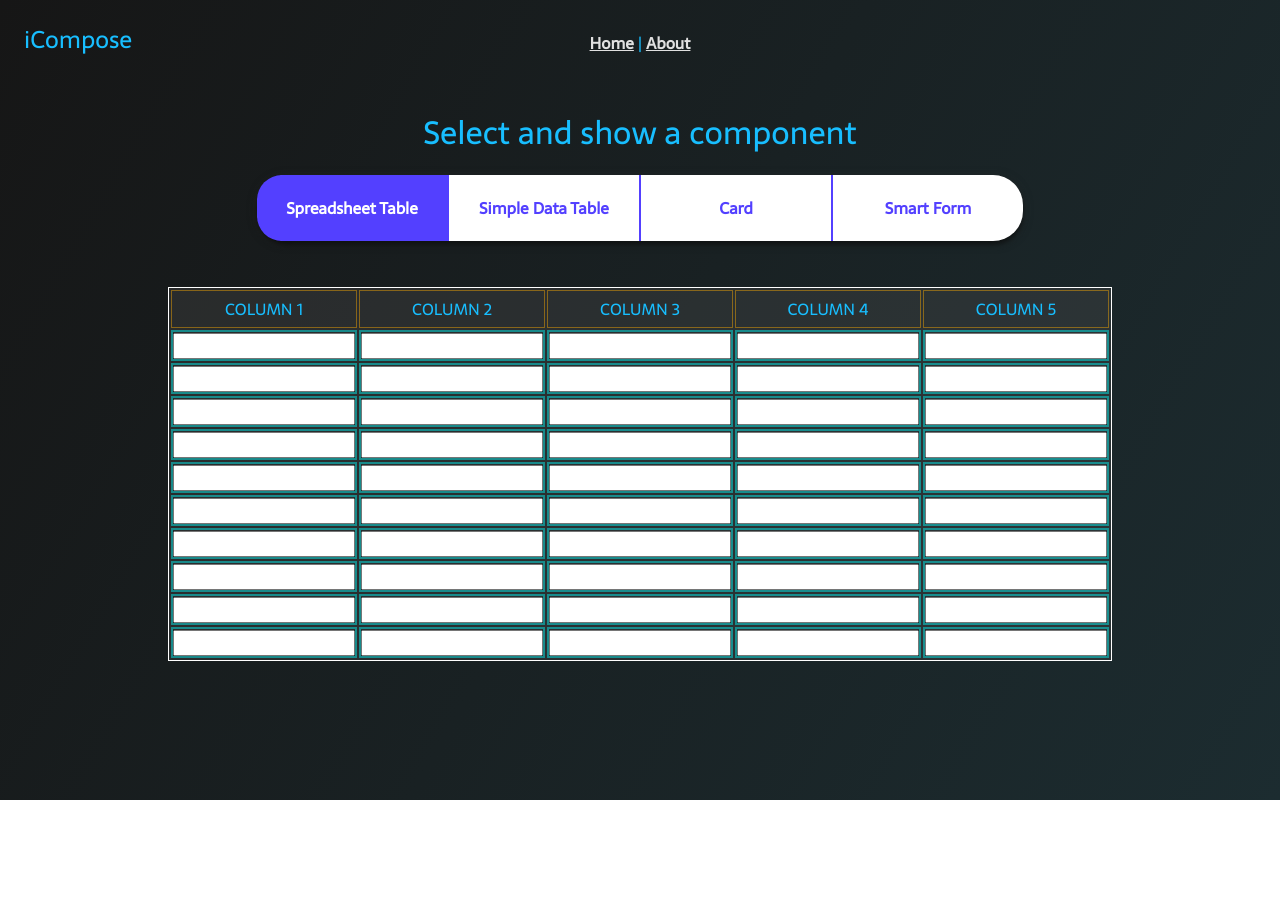
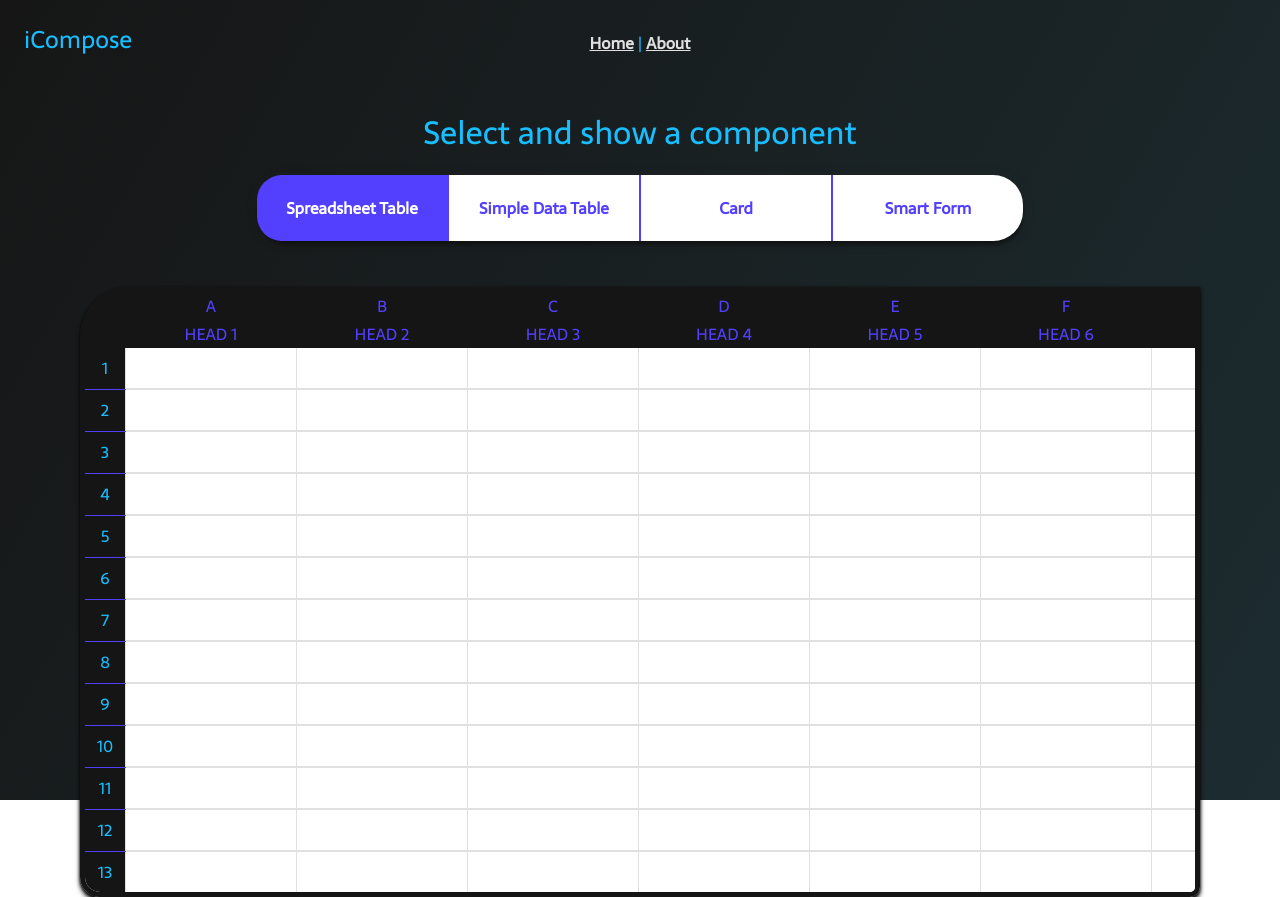
Before and after one commit to Lithos-hub/iCompose, a Vue app: page /spreadSheet in a window 1280 px wide. Before the commit the page ends 800 px from the top, so only its background shows below. Built offline with nearby package versions, Linux system fonts and the light colour scheme.

Commit message:
Table redesigned; added animations when selecting cells, rows and columns

```diff
--- a/src/App.vue
+++ b/src/App.vue
@@ -1,6 +1,6 @@
 <template>
 <div class="app-wrapper">
-  <Navbar />
+  <Navbar v-if="this.$route.path !== '/'" />
   <router-view />
 </div>
 </template>
@@ -51,4 +51,25 @@ export default {
   text-align: center;
   color: $primary;
 }
+
+  ::-webkit-scrollbar {
+    width: 8px;
+    height: 8px;
+  }
+
+  ::-webkit-scrollbar-thumb {
+    background: $secondary;
+    border-radius: 50px;
+  }
+
+  ::-webkit-scrollbar-track {
+    background: #303030;
+    border-radius: 0px 0px 0px 50px;
+  }
+
+  ::-webkit-scrollbar-corner {
+    background: #303030;
+    border-radius: 0px 0px 50px 0px;
+  }
+
 </style>
--- a/src/components/SpreadSheet.vue
+++ b/src/components/SpreadSheet.vue
@@ -1,13 +1,29 @@
 <template>
-  <div>
+  <div class="table__spreadsheet-wrap">
     <table class="mx-auto">
-      <thead>
-        <th v-for="(i, index) in numHeaders" :key="'A' + index">COLUMN {{ index + 1 }}</th>
+      <thead class="table__spreadsheet-header">
+        <tr>
+          <th
+            v-for="(char, index) in alphabet.split('_')"
+            :key="index"
+            class="table__spreadsheet-header-alphabet"
+            @click="selectColumn(index)"
+          >
+            {{ char }}
+          </th>
+        </tr>
+        <tr>
+          <th></th>
+          <th v-for="(i, index) in numHeaders" :key="'A' + index">
+            HEAD {{ index + 1 }}
+          </th>
+        </tr>
       </thead>
       <tbody>
-        <tr v-for="(i, index) in numRows" :key="'B' + index">
-          <td v-for="(i, index) in numCells" :key="'C' + index">
-            <input class="table__spreadsheet-input" />
+        <tr v-for="(i, rowIndex) in numRows" :key="'B' + rowIndex">
+          <td class="table__spreadsheet-index" @click="selectRow(i)">{{ i }}</td>
+          <td v-for="(i, colIndex) in numCells" :key="'C' + colIndex">
+            <input :class="'row-' + rowIndex + ' col-' + colIndex" />
           </td>
         </tr>
       </tbody>
@@ -20,14 +36,40 @@ import { ref } from 'vue';
 
 export default {
   setup() {
-    const numHeaders = ref(5);
-    const numRows = ref(10);
-    const numCells = ref(5);
-
+    const numHeaders = ref(26);
+    const numRows = ref(50);
+    const numCells = ref(26);
+    // alphabet A to Z joined with _
+    const alphabet = ' ABCDEFGHIJKLMNOPQRSTUVWXYZ'.split('').join('_');
+    const selectRow = (index) => {
+      const ROW_HTML = document.querySelectorAll(`.row-${index - 1}`);
+      ROW_HTML.forEach((row) => {
+        const rowToSelect = row;
+        if (!rowToSelect.classList.contains('table__spreadsheet--active-row')) {
+          rowToSelect.classList.add('table__spreadsheet--active-row');
+        } else {
+          rowToSelect.classList.remove('table__spreadsheet--active-row');
+        }
+      });
+    };
+    const selectColumn = (index) => {
+      const COL_HTML = document.querySelectorAll(`.col-${index - 1}`);
+      COL_HTML.forEach((col) => {
+        const colToSelected = col;
+        if (!colToSelected.classList.contains('table__spreadsheet--active-col')) {
+          colToSelected.classList.add('table__spreadsheet--active-col');
+        } else {
+          colToSelected.classList.remove('table__spreadsheet--active-col');
+        }
+      });
+    };
     return {
+      alphabet,
       numHeaders,
       numRows,
       numCells,
+      selectRow,
+      selectColumn,
     };
   },
 };
@@ -36,28 +78,89 @@ export default {
 <style lang="scss">
 @import "@/scss/app.scss";
 @import "@/scss/variables.scss";
-table {
-  border: 1px solid white;
-  background: #50505050;
+
+.table__spreadsheet-wrap {
+  overflow-y: scroll;
+  overflow-x: scroll;
+  max-height: 600px;
+  max-width: auto;
+  margin: 0 auto;
+  border-radius: 50px 0px 10px 20px;
+  border: 5px solid $dark;
+  box-shadow: 0px 1px 3px black, 0px 4px 5px $dark;
 }
 
-th {
-  border: 1px solid rgba(255, 174, 0, 0.438);
-  padding: 5px;
+table {
+  position: relative;
+  width: 100%;
+  border-collapse: collapse;
+  border-radius: 50px 0px 0px 0px;
+
 }
 
-td {
-  border: 2px solid rgba(0, 255, 255, 0.438);
+.table__spreadsheet-header {
+  position: -webkit-sticky;
+  position: sticky;
+  top: 0;
+  z-index: 2;
+  background: $dark;
+
+  th {
+    color: $secondary;
+  }
+}
+
+tr {
+  border: none;
+}
+
+input, td {
+  height: 40px;
+  border: none;
   padding: 0;
-  margin: 0;
+  max-width: 170px;
+  border-right: 1px solid $tertiary;
+  border-bottom: 1px solid $tertiary;
 }
 
 input:focus {
   outline: none;
+}
+.table__spreadsheet-header-alphabet {
+  cursor: pointer;
+  transition: all .3s ease-out;
+
+  &:hover {
+    color: white;
+    background: $twilight;
+  }
+}
+.table__spreadsheet-index {
+  transition: all .3s ease-out;
+  cursor: pointer;
+  min-width: 40px;
+  height: auto;
+  background: $dark;
+  border-bottom: 1px solid $secondary;
+
+    &:hover {
+    color: white;
+    background: $twilight;
+  }
 }
 
 .table__spreadsheet-input {
   padding: 0;
   margin: 0;
 }
+
+.table__spreadsheet--active-row,
+input:focus {
+  animation: pulse 1s ease-in-out infinite;
+}
+
+.table__spreadsheet--active-col,
+  input:focus {
+  animation: pulse 1s ease-in-out infinite;
+}
 </style>
--- a/src/components/TabMenu.vue
+++ b/src/components/TabMenu.vue
@@ -82,7 +82,7 @@ export default {
       color: $primary;
       border-bottom: 3px solid $secondary;
       padding-bottom: 3px;
-      background: #303030;
+      background: $twilight;
     }
   }
 }
--- a/src/router/index.js
+++ b/src/router/index.js
@@ -2,6 +2,11 @@ import { createRouter, createWebHistory } from 'vue-router';
 import Home from '../views/Home.vue';
 
 const routes = [
+  {
+    path: '/',
+    name: 'Main',
+    component: () => import('../views/Main.vue'),
+  },
   {
     path: '/home',
     name: 'Home',
--- a/src/scss/app.scss
+++ b/src/scss/app.scss
@@ -8,3 +8,18 @@
 .mx-auto {
     margin-inline: auto;
 }
+
+
+// * Animations * //
+
+@keyframes pulse {
+    0% {
+        background: #ffffff;
+    }
+    50% {
+        background: #dedbff;
+    }
+    100% {
+        background: #ffffff;
+    }
+}
--- a/src/scss/variables.scss
+++ b/src/scss/variables.scss
@@ -1,4 +1,11 @@
 $primary: #18beff;
 $secondary: #5340ff;
+$secondaryDark: #161146;
 $tertiary: #E0E0E0;
 $quaternary: #CE93D8;
+
+$inputPrimary: #b793d881;
+
+$penumbra: #505050;
+$twilight: #303030;
+$dark: #151515;
--- a/src/views/Home.vue
+++ b/src/views/Home.vue
@@ -31,7 +31,7 @@ export default {
 
 .main-container {
   margin-top: 5em;
-  margin-inline: 10em;
+  margin-inline: 5em;
 }
 
 </style>
--- /dev/null
+++ b/src/views/Main.vue
@@ -0,0 +1,40 @@
+<template>
+  <div>
+    <div class="centered">
+      <router-link :to="'/home'">
+        <button class="button__main">Enter</button>
+      </router-link>
+    </div>
+  </div>
+</template>
+
+<script>
+export default {};
+</script>
+
+<style lang="scss">
+@import "@/scss/app.scss";
+@import "@/scss/variables.scss";
+
+.button__main {
+  cursor: pointer;
+  padding-block: 10px;
+  border-radius: 5px;
+  height: auto;
+  text-align: center;
+  width: 150px;
+  border: none;
+  box-shadow: 0px 2px 5px black, 0px 5px 10px #202020;
+  transition: all 0.3s ease-in-out;
+  background: linear-gradient(120deg, #151515, #303030);
+  color: white;
+  font-weight: bold;
+  font-size: 20px;
+
+  &:hover {
+    border-radius: 50px;
+    background: linear-gradient(50deg, $primary, $secondary);
+    transform: scale(1.1);
+  }
+}
+</style>
```
